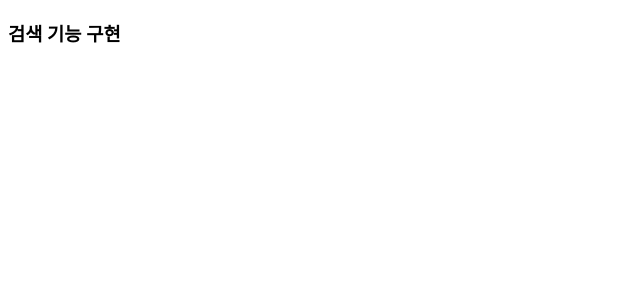
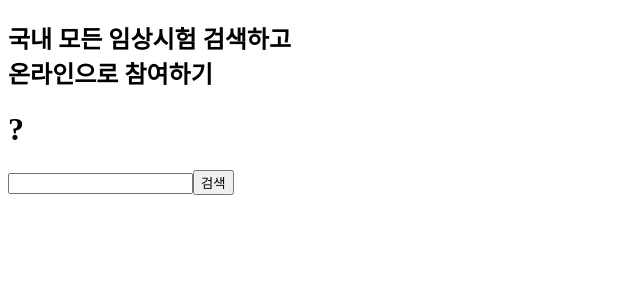
Before and after one commit to devsomda/wanted-pre-onboarding-week-3, a React (Create React App) app: page / in a window 1280 px wide. Shown: the top 300 px of the page, without its empty margins (0-640 px from the left). Built offline with nearby package versions, Linux system fonts and the light colour scheme.

Commit message:
FEAT: debounce를 적용한 관련 검색어 호출 구현

```diff
--- a/src/App.tsx
+++ b/src/App.tsx
@@ -1,9 +1,14 @@
 import React from 'react';
+import Search from './components/Search';
 
 function App() {
   return (
     <div className='App'>
-      <h3>검색 기능 구현</h3>
+      <h2>
+        국내 모든 임상시험 검색하고 <br />
+        온라인으로 참여하기
+      </h2>
+      <Search />
     </div>
   );
 }
--- /dev/null
+++ b/src/components/Search.tsx
@@ -0,0 +1,11 @@
+import React from 'react';
+import SearchBar from './SearchBar';
+
+export default function Search() {
+  return (
+    <div>
+      <h1>?</h1>
+      <SearchBar />
+    </div>
+  );
+}
--- /dev/null
+++ b/src/components/SearchBar.tsx
@@ -0,0 +1,56 @@
+import React, { useState, useEffect, useCallback } from 'react';
+
+interface resType {
+  sickCd: string;
+  sickNm: string;
+}
+
+export default function SearchBar() {
+  const [searchValue, setSearchValue] = useState('');
+  const [relativeSearchWords, setRelativeSearchWords] = useState<resType[]>([]);
+  const [timer, setTimer] = useState<number | NodeJS.Timeout>(0); // 디바운싱 타이머
+
+  const onChangeInputs = (e: any) => {
+    setSearchValue(e.target.value);
+    const newSearchValue = e.target.value;
+
+    if (timer) {
+      console.log('clear timer');
+      clearTimeout(timer);
+    }
+
+    const newTimer = setTimeout(() => {
+      fetch(`http://localhost:4000/sick?q=${newSearchValue}`)
+        .then((res) => {
+          if (!res.ok) {
+            throw new Error(`HTTP error! Status: ${res.status}`);
+          }
+          return res.json();
+        })
+        .then((data) => {
+          console.log(data);
+          setRelativeSearchWords(data);
+        })
+        .catch((err) => {
+          console.error(err);
+        });
+    }, 800);
+
+    setTimer(newTimer);
+  };
+
+  return (
+    <div>
+      <input type='text' value={searchValue} onChange={onChangeInputs} />
+      <button>검색</button>
+      {relativeSearchWords.map(
+        (word: resType) =>
+          word && (
+            <div key={word.sickCd}>
+              <p>{word.sickNm}</p>
+            </div>
+          ),
+      )}
+    </div>
+  );
+}
```
Also changed, not shown: src/components/SearchResults.tsx (added, +7 -0 lines).
